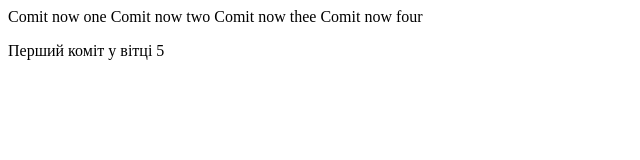
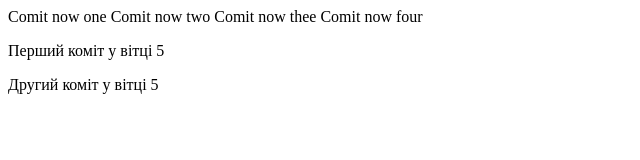
Before and after one commit to vhrytsuk/git_test, a plain HTML site: page index.html in a window 1280 px wide. Shown: the whole page, without its empty margins (0-640 px from the left). Drawn offline with Linux system fonts and the light colour scheme.

Commit message:
two  commit branch 5

```diff
--- a/index.html
+++ b/index.html
@@ -15,5 +15,8 @@
 <p>
     Перший коміт у вітці 5
 </p>
+    <p>
+        Другий коміт у вітці 5
+    </p>
 </body>
 </html>
```
